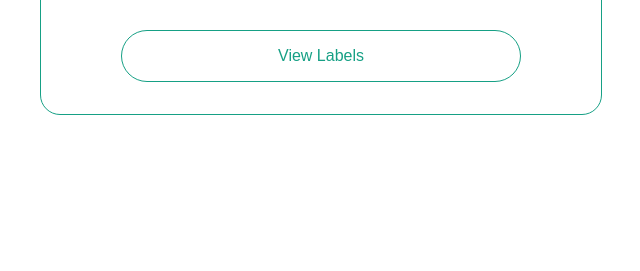
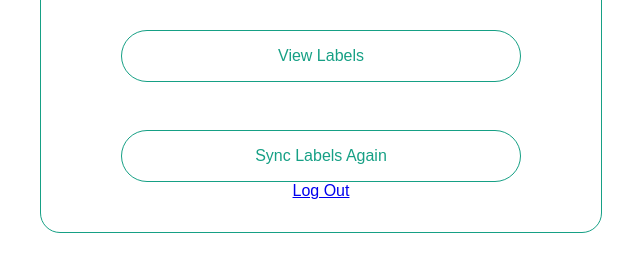
Before and after one commit to dwyl/labels, a website: page templates/views/sync-success.html in a window 1280 px wide. Shown: the part 415-686 px from the top of the page, without its empty margins (319-959 px from the left). Drawn offline with Linux system fonts and the light colour scheme.

Commit message:
:heavy_plus_sign: Add link bank after success

```diff
--- a/templates/views/sync-success.html
+++ b/templates/views/sync-success.html
@@ -8,6 +8,10 @@
     <a class="success-link" href="https://github.com/{{targetOwner}}/{{targetRepo}}/labels">
       <div class="success-button">View Labels</div>
     </a>
+    <a class="success-link" href="/">
+      <div class="success-button">Sync Labels Again</div>
+    </a>
+    <a href="/logout">Log Out</a>
   </div>
 </div>
 <style>
```
